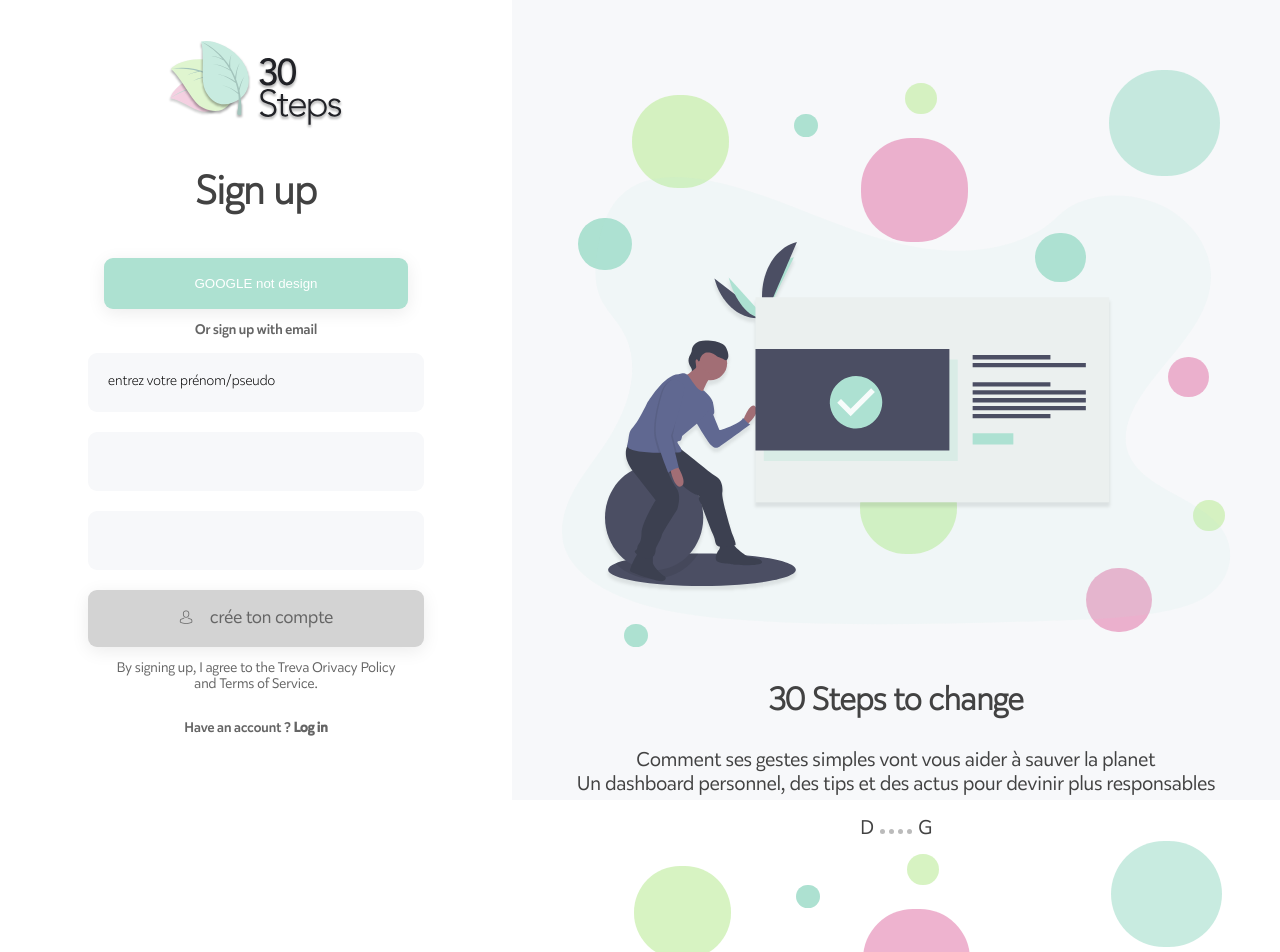
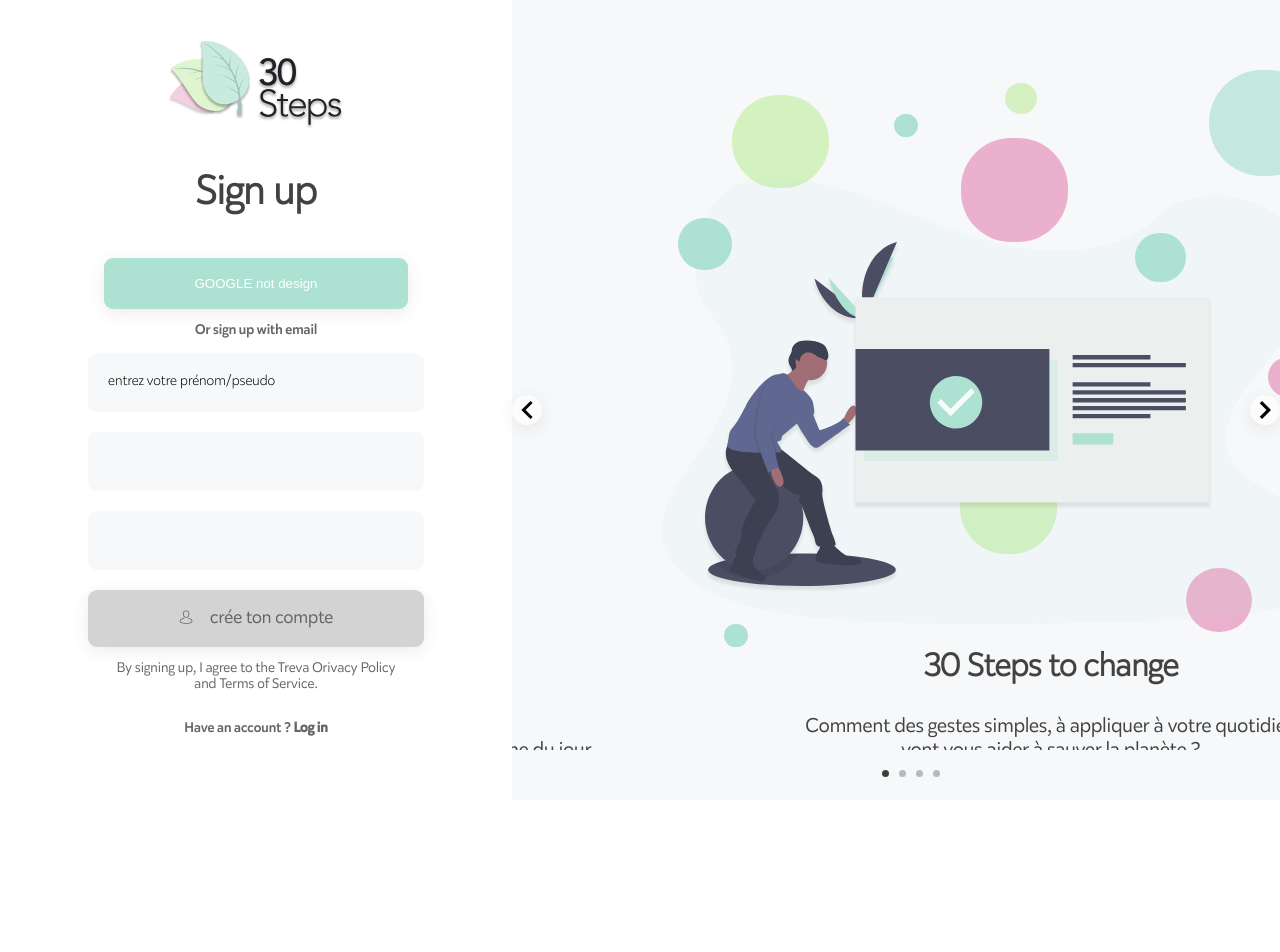
Before and after one commit to ccosneau0/thirtytips, a React (Create React App) app: page /registration in a window 1280 px wide. Shown: the top 952 px of the page. After the commit the page ends 800 px from the top, so only its background shows below. Built offline with nearby package versions, Linux system fonts and the light colour scheme.

Commit message:
feat- slider that actually really slides

```diff
--- a/package.json
+++ b/package.json
@@ -11,6 +11,7 @@
     "react-dom": "^16.13.1",
     "react-router-dom": "^5.2.0",
     "react-scripts": "3.4.1",
+    "react-slideshow-image": "^2.0.1",
     "sass": "^1.26.9"
   },
   "scripts": {
--- a/src/App.scss
+++ b/src/App.scss
@@ -25,7 +25,6 @@
  .text-wrapper{
   width: 449px;
   height: 145px;
-  //background-color: orchid;
  }
   p{
     color: $DarkGrey;
@@ -45,8 +44,6 @@
    height: 90vh;
   }
 }
-
-
 
 @media screen and (max-width: 800px) {
   .first-block{
--- a/src/Component/Avatar-Profil/Avatar.js
+++ b/src/Component/Avatar-Profil/Avatar.js
@@ -1,13 +1,19 @@
 import React from 'react';
 import './Avatar.scss';
-import AvartPicture from '../../images/Avatar-Picture.svg'
+import AvartPicture from '../../images/Avatar-Picture.svg';
 function Avatar (){
   return(
     <div className="Avatar">
       <div className="avatarName"> Joli Nom </div>
       <div className="avatarPicture">
         <img className="trytry" src={AvartPicture} alt="avatar image"></img>
-        <div className="iconSupport"> <i className="icon-ecrou"></i></div>
+        <div className="iconSupport">
+          <i className="icon-ecrou"></i>
+
+            <div class="tooltiptext"> <a href={"/"}> o Deconnexion</a></div>
+
+        </div>
+
       </div>
     </div>
   )
--- a/src/Component/Avatar-Profil/Avatar.scss
+++ b/src/Component/Avatar-Profil/Avatar.scss
@@ -25,6 +25,28 @@
   align-items:center;
   vertical-align: text-top;
 
+  .tooltiptext {
+    display: none;
+    width: 120px;
+    background-color: $BlueGreen;
+    color: #fff;
+    text-align: center;
+    border-radius: 6px;
+    padding: 5px 0;
+    position: absolute;
+    z-index: 2;
+    margin-left: -100px;
+    //margin-top: 10px;
+    a{
+      text-decoration: none;
+    }
+    }
+}
+.iconSupport:hover {
+  .tooltiptext {
+    display: block;
+  }
+
 }
 
 .icon-ecrou{
--- a/src/Component/Registration/Advocacy/Advocacy.js
+++ b/src/Component/Registration/Advocacy/Advocacy.js
@@ -1,81 +1,94 @@
 import React from 'react';
 import './Advocacy.scss';
-import Slide1 from '../../../images/slide1.svg';
-import Slide2 from '../../../images/slide2.svg';
-import Slide3 from '../../../images/slide3.svg';
-import Slide4 from '../../../images/slide4.svg';
+import { Slide } from 'react-slideshow-image';
+import 'react-slideshow-image/dist/styles.css'
+import slide1 from '../../../images/slide1.svg';
+import slide2 from '../../../images/slide2.svg';
+import slide3 from '../../../images/slide3.svg';
+import slide4 from '../../../images/slide4.svg';
 
+const slideImages = [
+  `${slide1}`,
+  `${slide2}`,
+  `${slide3}`,
+  `${slide4}`
 
+];
 
-
-/* let slides = document.getElementsByClassName("slide");
-console.log(slides, "tyuio");
-
-let slide = Array.from(document.getElementsByClassName("slide"))
-console.log(slide, "bateo") */
+const properties = {
+  duration: 6000,
+  transitionDuration: 500,
+  infinite: true,
+  indicators: true,
+  arrows: true,
+  pauseOnHover: true,
+  marginLeft: 300,
+  onChange: (oldIndex, newIndex) => {
+    console.log(`slide transition from ${oldIndex} to ${newIndex}`);
+  }
+};
 
 const Advocacy = () =>  {
-
-
   return (
     <div className="Advocacy">
-
-      <div className="slide">
-        <img src={Slide1} alt=""></img>
+      <Slide {...properties}>
+        <div className="each-slide">
+          <div className="trying" style={{'backgroundImage': `url(${slideImages[0]})`}}>
+            {/* <img src={slide1} alt="alt"></img>  */}
             <div className="wording-wrapper">
               <h4> 30 Steps to change</h4>
               <p>
-            Comment ses gestes simples vont vous aider à sauver la planet <br/>
-            Un dashboard personnel, des tips et des actus pour devinir plus responsables
+                Comment des gestes simples, à appliquer à votre quotidien <br/>
+                vont vous aider à sauver la planète ? <br/>
+                <br/>Grâce à 30 defis adaptés, apprenez à devinir plus responsable simplement.
               </p>
             </div>
           </div>
-
-        <div className="controler-wrapper">
-          <span className="prev"> D </span>
-          <span className="dot"></span>
-          <span className="dot"></span>
-          <span className="dot"></span>
-          <span className="dot"></span>
-          <span className="next"> G </span>
         </div>
 
-      <div className="slide">
-        <img src={Slide2} alt=""></img>
+        <div className="each-slide">
+          <div  className="trying" style={{'backgroundImage': `url(${slideImages[1]})`}}>
+            {/* <img src={slide2} alt="slide2"></img> */}
             <div className="wording-wrapper">
-          <h4> 30 Steps to change</h4>
+              <h4> Par où commencer ?</h4>
               <p>
-            Comment ses gestes simples vont vous aider à sauver la planet <br/>
-            Un dashboard personnel, des tips et des actus pour devinir plus responsables
+                On te donne un coup de pouce pour passer les étapes ! <br/>
+                <br/>Chaque jour, tu disposeras de 3 tips pour pouvoir facilement <br/>
+                limiter ton empreinte écologique !
               </p>
             </div>
           </div>
+        </div>
 
-      <div className="slide">
-        <img src={Slide3} alt=""></img>
+        <div className="each-slide">
+          <div  className="trying" style={{'backgroundImage': `url(${slideImages[2]})`}}>
+            {/* <img src={slide3} alt=""></img>  */}
             <div className="wording-wrapper">
-          <h4> 30 Steps to change</h4>
+              <h4>Et si je ne peux pas aujourd’hui ?</h4>
               <p>
-            Comment ses gestes simples vont vous aider à sauver la planet <br/>
-            Un dashboard personnel, des tips et des actus pour devinir plus responsables
+                Pas de panique ce n’est pas une course ! <br/>
+                <br/>Tu pourras retrouver sur ton dashboard 5 thèmes avec les 6 défis leur correspondant  <br/>
+                ce qui te permettras de suivre à ton rythme.
               </p>
             </div>
           </div>
+        </div>
 
-      <div className="slide">
-        <img src={Slide4} alt=""></img>
+        <div className="each-slide">
+          <div  className="trying" style={{'backgroundImage': `url(${slideImages[3]})`}}>
+           {/*  <img src={slide4} alt=""></img>  */}
             <div className="wording-wrapper">
-          <h4> 30 Steps to change</h4>
+              <h4> On vous met au courant !</h4>
               <p>
-            Comment ses gestes simples vont vous aider à sauver la planet <br/>
-            Un dashboard personnel, des tips et des actus pour devinir plus responsables
+                Envie d’en apprendre un peu plus ? <br/>
+                Tu auras la possibilité de lire 2 articles choisis en fonction du thème du jour <br/>
+                pour en savoir un peu plus sur l’actualité écolo !
               </p>
             </div>
-
           </div>
-
+        </div>
+      </Slide>
     </div>
   );
 }
-
 export default Advocacy;
--- a/src/Component/Registration/Advocacy/Advocacy.scss
+++ b/src/Component/Registration/Advocacy/Advocacy.scss
@@ -1,23 +1,27 @@
 @import"./../../../style/bigStyle.scss";
 
 .Advocacy{
-  display: flex;
-  flex-direction: column;
+  background :  #F7F8FA;
   align-items: center;
   padding-top: 70px;
+}
 
+ .each-slide{
+  background : #F7F8FA;
+  height: 85vh;
+  margin-left: 150px;
   .wording-wrapper{
     text-align: center;
+    margin-top : 550px;
+    position: absolute;
+    margin-left: 80px
   }
 }
-
-.dot {
-  cursor: pointer;
-  height: 5px;
-  width: 5px;
-  margin: 0 2px;
-  background-color: #bbb;
-  border-radius: 50%;
-  display: inline-block;
-  transition: background-color 0.6s ease;
+ .each-slide img{
+  margin-left: auto;
+  margin-right: auto;
 }
+ .trying{
+  height : 600px;
+  background: no-repeat;
+}
--- a/src/Pages/Registration/Registration.scss
+++ b/src/Pages/Registration/Registration.scss
@@ -1,20 +1,18 @@
 @import"./../../style/bigStyle.scss";
 
 .Registration {
-  //background-color : blue;
   display: flex;
   flex-direction: row;
   height :100vh;
   width : 100vw;
-
+  overflow-y: hidden;
 }
 
 .signup-wrapper{
   width: 40%;
- /*  background-color: chartreuse; */
 }
 
 .advocacy-wrapper{
   width: 60%;
-  background-color: $LightGrey;
+  background:#F7F8FA;
 }
```
Also changed, not shown: src/Component/Fake DATA/data.js (added, +41 -0 lines), src/Component/Progression-Componenent/GRADES/Card wrapper/GradeLevel.js (+15 -1 lines), 2 other files (tests, documents, lock files or other folders). Lines whose indentation alone changed are shown as unchanged.
